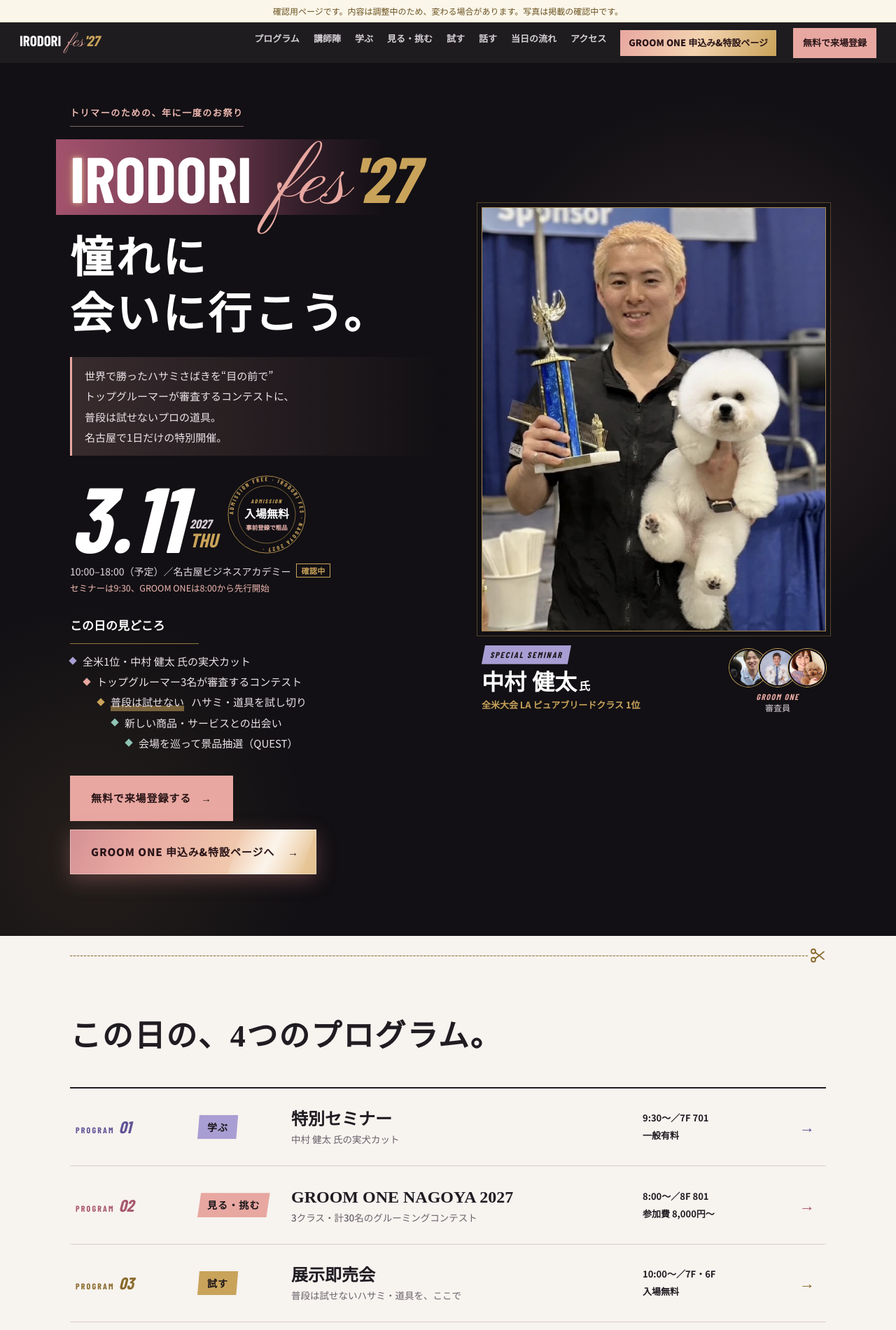
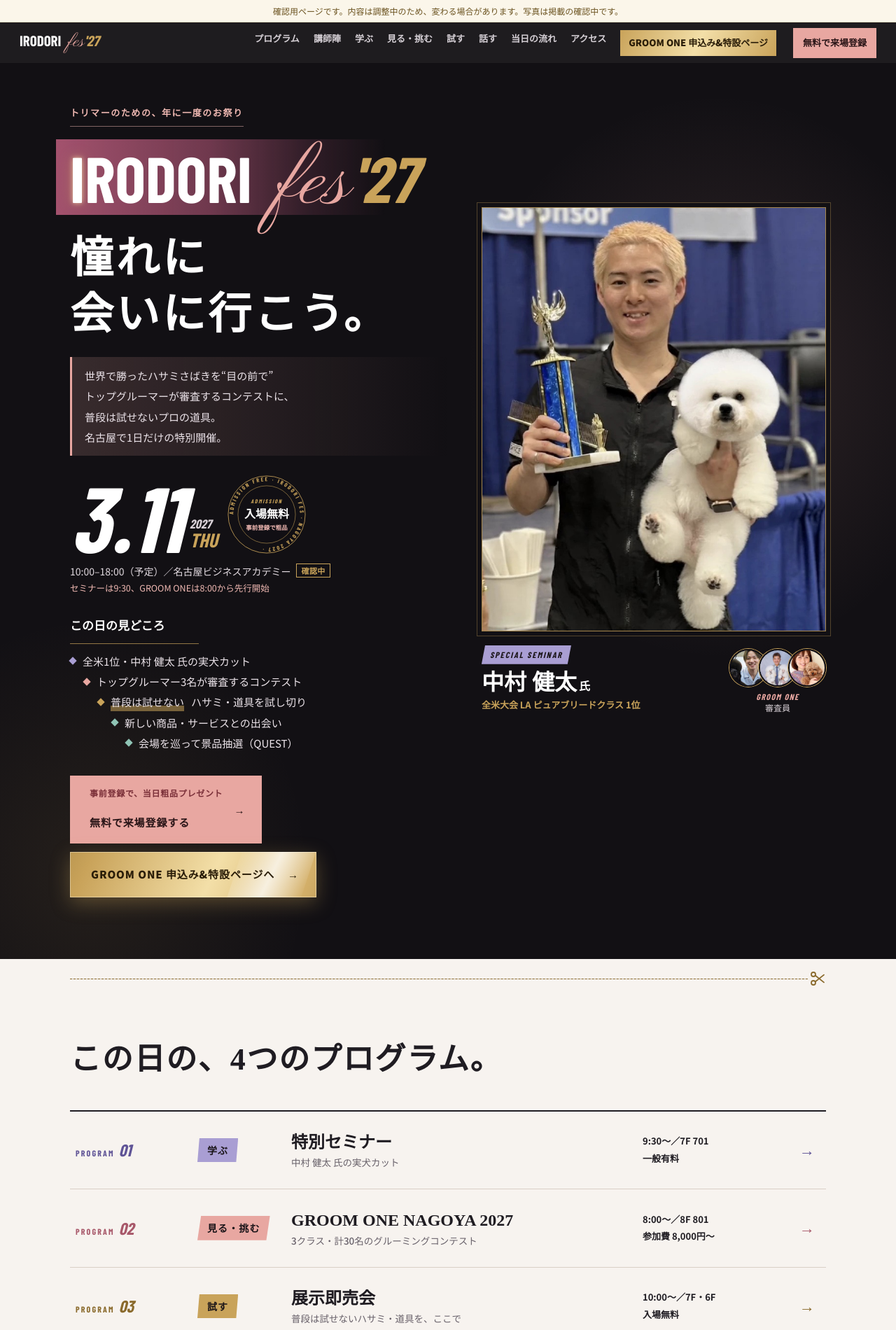
Before and after one commit to sumsets-ai/salon-contest-lp, a plain HTML site: page fes/index.html in a window 1280 px wide. Shown: the top 1900 px of the page at 70% size. Drawn offline with nearby package versions, Linux system fonts and the light colour scheme; a web font is replaced by a local one.

Commit message:
IRODORI fes'27 公式ページ v5.1：ボタンの色分けと特典表示、プログラム一覧を浮き上がる動きに
Co-Authored-By: Claude Opus 5.5 <noreply@anthropic.com>

```diff
--- a/fes/index.html
+++ b/fes/index.html
@@ -10,7 +10,7 @@
 <link rel="preconnect" href="https://fonts.googleapis.com">
 <link rel="preconnect" href="https://fonts.gstatic.com" crossorigin>
 <link href="https://fonts.googleapis.com/css2?family=Barlow+Condensed:ital,wght@0,600;0,700;1,600;1,700;1,800&family=Noto+Sans+JP:wght@400;500;700;900&family=Pinyon+Script&family=Shippori+Mincho+B1:wght@600;700;800&display=swap" rel="stylesheet">
-<link rel="stylesheet" href="style.css?v=4.9">
+<link rel="stylesheet" href="style.css?v=5.1">
 </head>
 <body>
 <a class="skip" href="#main">本文へスキップ</a>
@@ -75,7 +75,7 @@
         </ul>
       </div>
       <div class="hk__btns">
-        <a class="btn btn--pink" href="#entry">無料で来場登録する</a>
+        <a class="btn btn--pink btn--cta" href="#entry"><small>事前登録で、当日粗品プレゼント</small>無料で来場登録する</a>
         <a class="btn btn--g1" href="https://sumsets-ai.github.io/salon-contest-lp/" target="_blank" rel="noopener">GROOM ONE 申込み&amp;特設ページへ</a>
       </div>
     </div>
@@ -399,7 +399,7 @@
   <p class="foot__copy">© IRODORI LIFE</p>
 </footer>
 
-<a class="float is-hide" href="#entry">無料で来場登録</a>
+<a class="float is-hide" href="#entry">無料で来場登録<small>当日粗品プレゼント</small></a>
 <a class="totop" href="#top" aria-label="ページの先頭へ戻る"><span aria-hidden="true">↑</span>TOP</a>
 
 <script src="script.js?v=4.8"></script>
--- a/fes/style.css
+++ b/fes/style.css
@@ -483,3 +483,26 @@ ol,ul{list-style:none}
 .bar__entry{background:linear-gradient(115deg,#e8a7a1,#f3d3b0,#c9a35a);color:#2a1418!important;padding:6px 12px!important;font-weight:900!important}
 @media (max-width:1119px){.bar__nav.is-open .bar__entry{padding:13px 12px!important;margin-top:8px}}
 @media (max-width:520px){.btn--g1{font-size:13.5px;letter-spacing:.03em;white-space:nowrap;padding-left:18px;padding-right:18px}.btn--g1-lg{padding:18px 52px 18px 20px;font-size:15px}.btn--g1-lg::after{right:18px}}
+
+/* ===================== v5.0 ===================== */
+/* 来場登録：ボタンの中に特典を小さく */
+.btn--cta{flex-direction:column;align-items:flex-start;padding:14px 56px 16px 28px;position:relative}
+.btn--cta small{font-size:12px;font-weight:700;letter-spacing:.06em;color:#7a2f38;margin-bottom:2px}
+.btn--cta::after{position:absolute;right:24px;top:50%;transform:translateY(-50%)}
+.btn--cta:hover::after{transform:translate(4px,-50%)}
+.float{gap:10px;align-items:baseline}
+.float small{font-size:11.5px;font-weight:700;color:#7a2f38}
+/* GROOM ONE：ピンクと分けて、ゴールドの金属のつやに */
+.btn--g1{color:#2a1d08;background:linear-gradient(115deg,#8a6a2c 0%,#c9a35a 22%,#f3dfa8 45%,#d4b06a 62%,#8a6a2c 85%,#c9a35a 100%);background-size:220% 100%;box-shadow:0 8px 28px rgba(201,163,90,.35),inset 0 0 0 1px rgba(255,246,220,.45)}
+.btn--g1:hover{box-shadow:0 12px 34px rgba(201,163,90,.5),inset 0 0 0 1px rgba(255,246,220,.6)}
+.btn--g1-lg small{color:#4a3510}
+.bar__entry{background:linear-gradient(115deg,#c9a35a,#f3dfa8,#c9a35a)!important;color:#2a1d08!important}
+
+/* ===================== v5.1：PROGRAM一覧は「浮き上がる」 ===================== */
+.plist__pv{display:none!important}
+.plist a{transition:transform .35s var(--ease),box-shadow .35s var(--ease),background .35s var(--ease)}
+.plist a::before{content:"";position:absolute;left:0;top:0;bottom:0;width:4px;background:var(--c);transform:scaleY(0);transform-origin:center;transition:transform .35s var(--ease)}
+.plist a:hover,.plist a:focus-visible,.plist li.is-active a{background:#fff;transform:translateY(-6px);box-shadow:0 18px 36px rgba(31,28,34,.12);z-index:2}
+.plist a:hover::before,.plist a:focus-visible::before,.plist li.is-active a::before{transform:scaleY(1)}
+.plist li.is-active a::after{transform:translateX(6px)}
+@media (prefers-reduced-motion:reduce){.plist a:hover,.plist li.is-active a{transform:none}}
```
